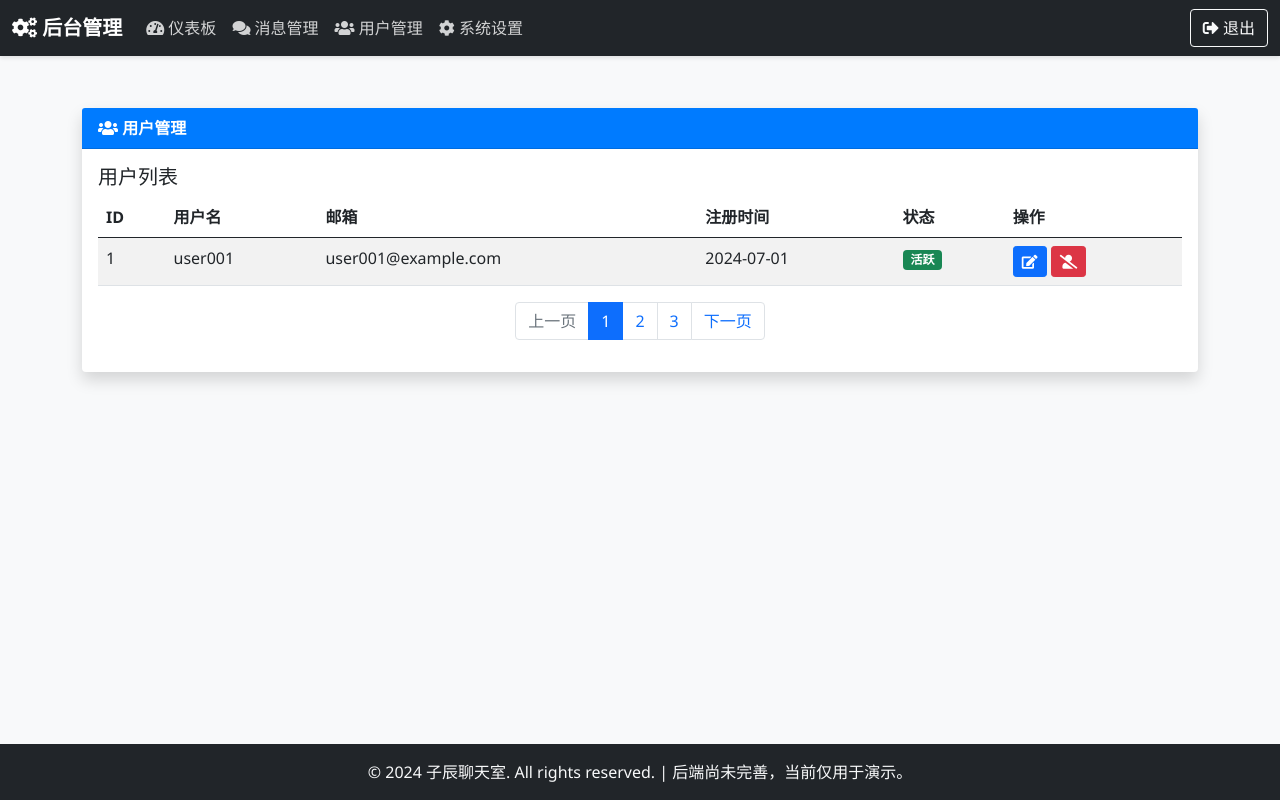
After one commit to XiaoFeng-QWQ/zicheng-web-chat-room, a PHP site: page /Admin/users.php in a window 1280 px wide. The commit adds this page. Run offline with PHP 8.4, Linux system fonts and the light colour scheme; some libraries are stand-ins or nearby versions.

Commit message:
添加管理后台页面、优化部分逻辑

```diff
--- /dev/null
+++ b/Admin/css/style.css
@@ -0,0 +1,44 @@
+body {
+    font-family: 'Segoe UI', Tahoma, Geneva, Verdana, sans-serif;
+    background-color: #f8f9fa;
+}
+
+.navbar {
+    box-shadow: 0 2px 4px rgba(0, 0, 0, .1);
+}
+
+.navbar-brand {
+    font-weight: bold;
+    color: #fff !important;
+}
+
+.nav-link {
+    color: rgba(255, 255, 255, .8) !important;
+    transition: color 0.3s ease;
+}
+
+.nav-link:hover,
+.nav-link.active {
+    color: #fff !important;
+}
+
+.card {
+    border: none;
+    box-shadow: 0 0.5rem 1rem rgba(0, 0, 0, 0.15);
+    transition: transform 0.3s ease;
+}
+
+.card:hover {
+    transform: translateY(-5px);
+}
+
+.card-header {
+    background-color: #007bff;
+    color: white;
+    font-weight: bold;
+}
+
+.footer {
+    background-color: #343a40;
+    color: #fff;
+}
--- /dev/null
+++ b/Admin/footer.php
@@ -0,0 +1,47 @@
+</main>
+
+<footer class="footer mt-auto py-3 bg-dark">
+    <div class="container text-center">
+        <span class="text-light">
+            &copy; 2024 子辰聊天室. All rights reserved. | 后端尚未完善，当前仅用于演示。
+        </span>
+    </div>
+</footer>
+
+<!-- Bootstrap JS and dependencies -->
+<script src="https://cdn.bootcdn.net/ajax/libs/jquery/3.7.1/jquery.min.js"></script>
+<script src="https://cdn.bootcdn.net/ajax/libs/nprogress/0.2.0/nprogress.min.js"></script>
+<script src="https://cdn.bootcdn.net/ajax/libs/jquery.pjax/2.0.1/jquery.pjax.min.js"></script>
+<script src="https://cdn.bootcdn.net/ajax/libs/bootstrap/5.1.0/js/bootstrap.bundle.min.js"></script>
+<script>
+    // Pjax 初始化以及相关配置
+    $(document).pjax('a:not(a[target="_blank"],a[no-pjax])', {
+        container: 'main',
+        fragment: 'main',
+        timeout: 20000
+    });
+
+    // Pjax 请求发送时显示进度条
+    $(document).on('pjax:send', function() {
+        NProgress.start();
+    });
+
+    // Pjax 请求结束时隐藏进度条并重新绑定表单事件
+    $(document).on('pjax:end', function() {
+        NProgress.done();
+    });
+
+    $(document).ready(function() {
+        // 当导航链接被点击时执行
+        $('.navbar-nav .nav-link').click(function() {
+            // 移除所有导航链接上的 active 类
+            $('.navbar-nav .nav-link').removeClass('active');
+
+            // 为被点击的链接添加 active 类
+            $(this).addClass('active');
+        });
+    });
+</script>
+</body>
+
+</html>
--- /dev/null
+++ b/Admin/head.php
@@ -0,0 +1,54 @@
+<?php
+// 引入基本常量
+require_once __DIR__ . '/../System/Core/Define.php';
+?>
+<!DOCTYPE html>
+<html lang="zh-CN">
+
+<head>
+    <meta charset="UTF-8">
+    <meta name="viewport" content="width=device-width, initial-scale=1.0">
+    <title>子辰聊天室 - 管理仪表板</title>
+
+    <!-- Bootstrap CSS -->
+    <link href="https://cdn.bootcdn.net/ajax/libs/bootstrap/5.1.0/css/bootstrap.min.css" rel="stylesheet">
+    <!-- Font Awesome for icons -->
+    <link href="https://cdnjs.cloudflare.com/ajax/libs/font-awesome/5.15.1/css/all.min.css" rel="stylesheet">
+    <link href="https://cdn.bootcdn.net/ajax/libs/nprogress/0.2.0/nprogress.min.css" rel="stylesheet">
+    <link rel="stylesheet" href="/StaticResources/css/module.rest.css">
+    <link rel="stylesheet" href="/Admin/css/style.css">
+</head>
+
+<body class="d-flex flex-column min-vh-100">
+    <header>
+        <nav class="navbar navbar-expand-md navbar-dark fixed-top bg-dark">
+            <div class="container-fluid">
+                <a class="navbar-brand"><i class="fas fa-cogs mr-2"></i> 后台管理</a>
+                <button class="navbar-toggler" type="button" data-bs-toggle="collapse" data-bs-target="#navbarCollapse" aria-controls="navbarCollapse" aria-expanded="false" aria-label="Toggle navigation">
+                    <span class="navbar-toggler-icon"></span>
+                </button>
+                <div class="collapse navbar-collapse" id="navbarCollapse">
+                    <ul class="navbar-nav me-auto mb-2 mb-md-0">
+                        <li class="nav-item">
+                            <a class="nav-link" aria-current="page" href="index.php"><i class="fas fa-tachometer-alt"></i> 仪表板</a>
+                        </li>
+                        <li class="nav-item">
+                            <a class="nav-link" href="messages.php"><i class="fas fa-comments"></i> 消息管理</a>
+                        </li>
+                        <li class="nav-item">
+                            <a class="nav-link" href="users.php"><i class="fas fa-users"></i> 用户管理</a>
+                        </li>
+                        <li class="nav-item">
+                            <a class="nav-link" href="settings.php"><i class="fas fa-cog"></i> 系统设置</a>
+                        </li>
+                    </ul>
+                    <div class="d-flex">
+                        <a href="#" class="btn btn-outline-light"><i class="fas fa-sign-out-alt"></i> 退出</a>
+                    </div>
+                </div>
+            </div>
+        </nav>
+    </header>
+    <div id="NProgress"></div>
+
+    <main class="container mt-5 flex-shrink-0" style="padding-top: 60px;">
--- /dev/null
+++ b/Admin/users.php
@@ -0,0 +1,62 @@
+<?php
+require_once __DIR__ . "/head.php";
+?>
+
+<div class="row">
+    <div class="col-md-12">
+        <div class="card mb-4">
+            <div class="card-header">
+                <i class="fas fa-users"></i> 用户管理
+            </div>
+            <div class="card-body">
+                <h5 class="card-title">用户列表</h5>
+                <div class="table-responsive">
+                    <table class="table table-striped">
+                        <thead>
+                            <tr>
+                                <th>ID</th>
+                                <th>用户名</th>
+                                <th>邮箱</th>
+                                <th>注册时间</th>
+                                <th>状态</th>
+                                <th>操作</th>
+                            </tr>
+                        </thead>
+                        <tbody>
+                            <!-- 这里可以用PHP循环输出实际的用户数据 -->
+                            <tr>
+                                <td>1</td>
+                                <td>user001</td>
+                                <td>user001@example.com</td>
+                                <td>2024-07-01</td>
+                                <td><span class="badge bg-success">活跃</span></td>
+                                <td>
+                                    <button class="btn btn-sm btn-primary"><i class="fas fa-edit"></i></button>
+                                    <button class="btn btn-sm btn-danger"><i class="fas fa-user-slash"></i></button>
+                                </td>
+                            </tr>
+                            <!-- 更多用户行 -->
+                        </tbody>
+                    </table>
+                </div>
+                <nav aria-label="Page navigation">
+                    <ul class="pagination justify-content-center">
+                        <li class="page-item disabled">
+                            <a class="page-link" href="#" tabindex="-1" aria-disabled="true">上一页</a>
+                        </li>
+                        <li class="page-item active"><a class="page-link" href="#">1</a></li>
+                        <li class="page-item"><a class="page-link" href="#">2</a></li>
+                        <li class="page-item"><a class="page-link" href="#">3</a></li>
+                        <li class="page-item">
+                            <a class="page-link" href="#">下一页</a>
+                        </li>
+                    </ul>
+                </nav>
+            </div>
+        </div>
+    </div>
+</div>
+
+<?php
+require_once __DIR__ . '/footer.php';
+?>
--- a/app/Views/api/user.php
+++ b/app/Views/api/user.php
@@ -24,7 +24,7 @@ $logDirectory = FRAMEWORK_DIR . '/Writable/logs';
 ensureDirectoryExists($logDirectory);
 $logFileName = sprintf('%s/UserController[%s].log', $logDirectory, date('Y-m-d'));
 // 创建日志记录器
-$logger = createLogger('UserController.' . $method, $logFileName, LOG_LEVEL);
+$logger = createLogger("UserController.$method", $logFileName, LOG_LEVEL);
 
 // 工具函数
 /**
@@ -109,7 +109,6 @@ if ($_SERVER['REQUEST_METHOD'] === 'POST') {
                 unset($_SESSION['captcha']);
                 respondWithJson(400, CAPTCHA_ERROR);
             }
-            break;
         case 'login':
             if (isset($_SESSION['captcha']) && PhraseBuilder::comparePhrases($_SESSION['captcha'], $captcha)) {
                 unset($_SESSION['captcha']);
@@ -118,7 +117,6 @@ if ($_SERVER['REQUEST_METHOD'] === 'POST') {
                 unset($_SESSION['captcha']);
                 respondWithJson(400, CAPTCHA_ERROR);
             }
-            break;
         default:
             respondWithJson(400, INVALID_METHOD_MESSAGE);
     }
```
Also changed, not shown: Admin/index.php (+77 -0 lines), Admin/messages.php (added, +60 -0 lines), Admin/settings.php (added, +50 -0 lines), app/Views/index.php (+6 -5 lines), app/Views/user/auth/login.php (+4 -7 lines), app/Views/user/auth/register.php (+4 -7 lines).
